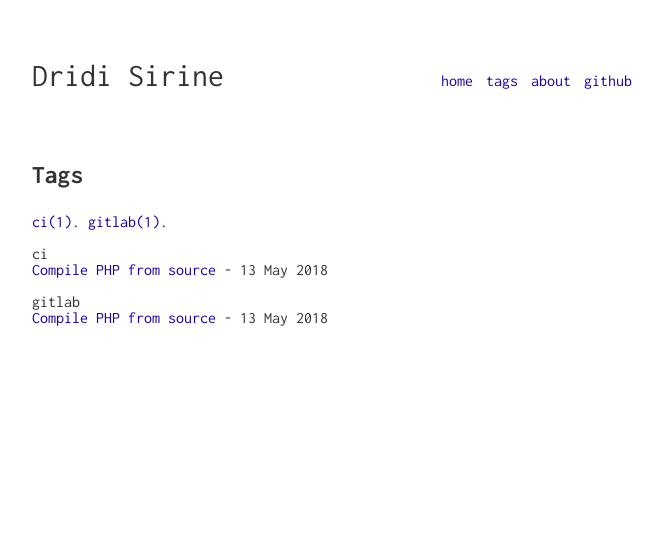
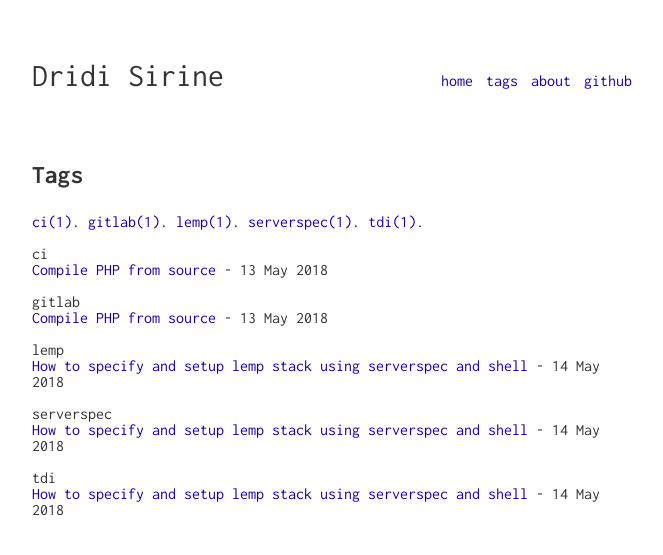
Before and after one commit to dridi-sirine/dridi-sirine.github.io, a Jekyll site: the page built from tags.html, in a window 1280 px wide. Shown: the top 555 px of the page, without its empty margins (308-971 px from the left). Built offline with Jekyll 4.4.1, drawn with Linux system fonts in a browser that asks for light colours.

Commit message:
Add new article and update project

```diff
--- a/_data/projects.yml
+++ b/_data/projects.yml
@@ -1,3 +1,7 @@
 - name: Compile PHP (Written in c) from github source code
   url: https://github.com/dridi-sirine/compile_php
   tag: PHP C Compilation
+
+- name: Test Driven LEMP Infrastructure using Serverspec
+  url: https://github.com/dridi-sirine/lemp-tdi
+  tag: TDI lemp Serverspec
--- /dev/null
+++ b/_posts/2018-05-14-how-to-specify-and-setup-lemp-stack-using-serverspec-and-shell.md
@@ -0,0 +1,10 @@
+---
+layout: post
+comments: true
+title: How to specify and setup lemp stack using serverspec and shell
+tags: [tdi, serverspec, lemp]
+---
+
+<p align="center">
+  <img alt="Loading" src="https://d3ohwog8xeymzc.cloudfront.net/wp-content/uploads/2017/01/28110822/lemp-ubuntu.jpg">
+</p>
```
Also changed, not shown: me/index.md (+1 -0 lines).
